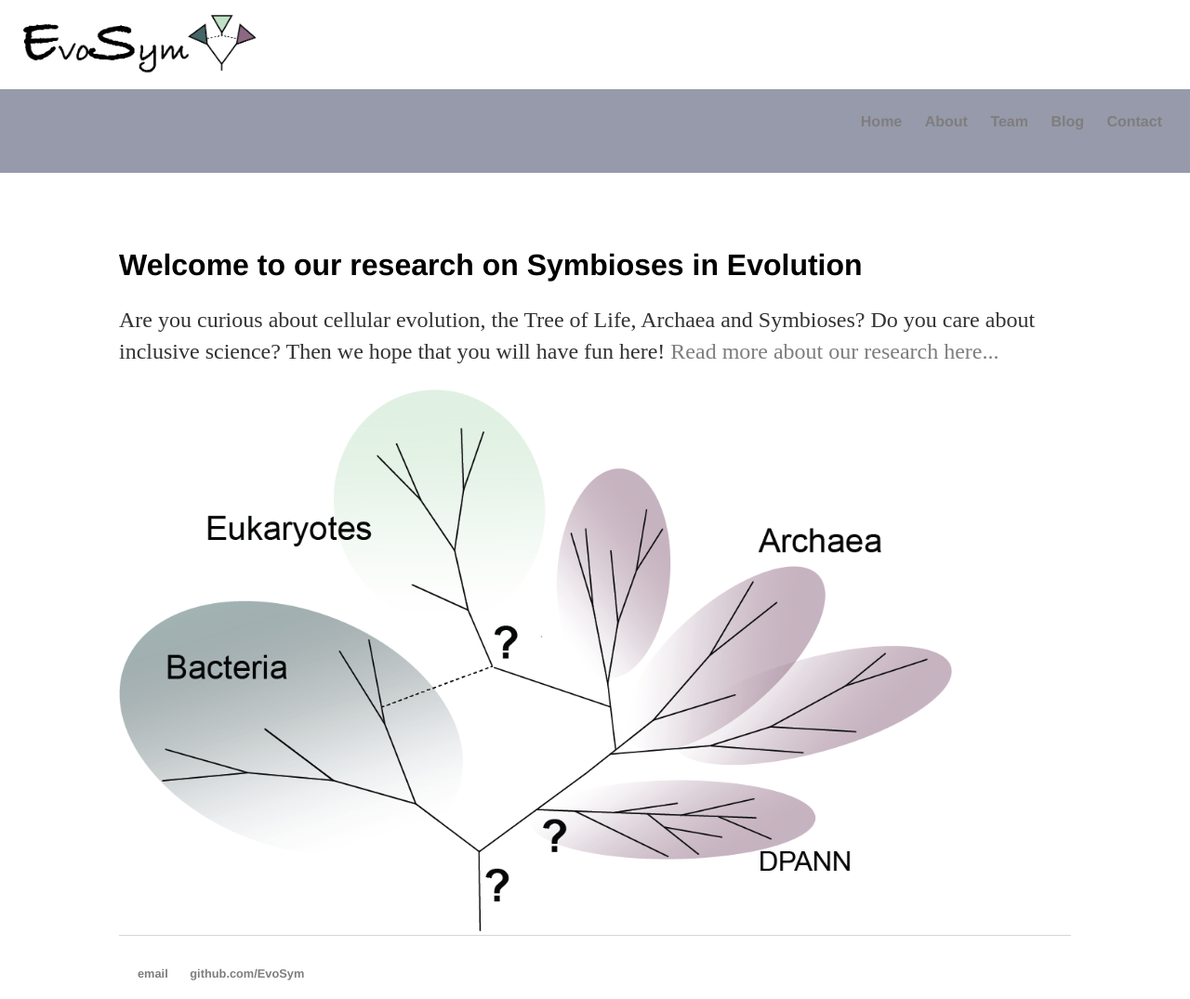
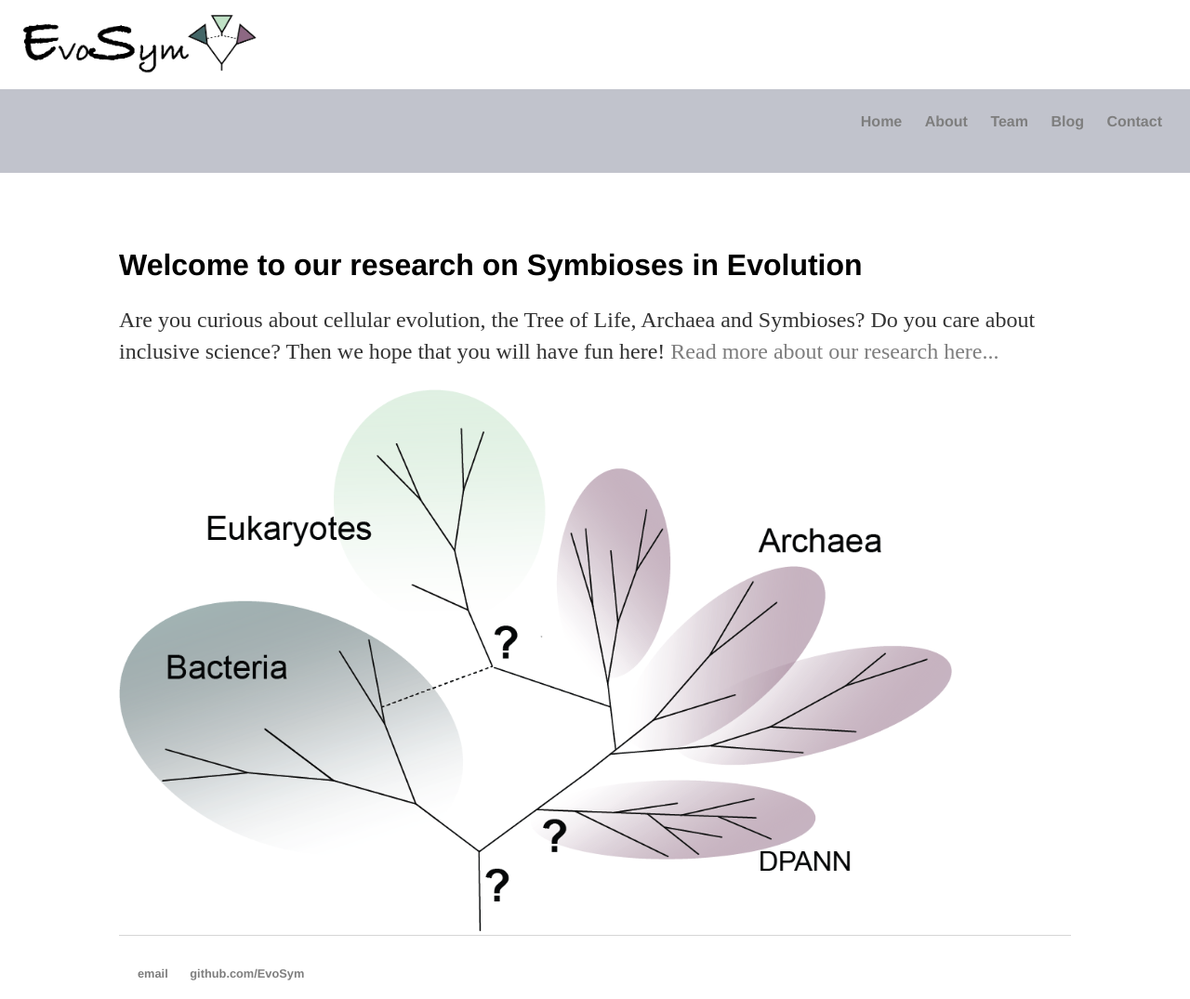
Before and after one commit to EvoSym/EvoSym.github.io, a Jekyll site: the page built from index.html, in a window 1280 px wide. Shown: the whole page at 93% size. Built offline with Jekyll 4.4.1, drawn with Linux system fonts in a browser that asks for light colours.

Commit message:
Update main.css

```diff
--- a/css/main.css
+++ b/css/main.css
@@ -11,7 +11,7 @@ nav {
     width: 100%;
     height: 90px;
     display: block;
-    background: #979aaa;
+    background: #c1c3cc;
 }
 nav ul {
     font-family:'Helvetica', 'Arial', 'Sans-Serif';
```
